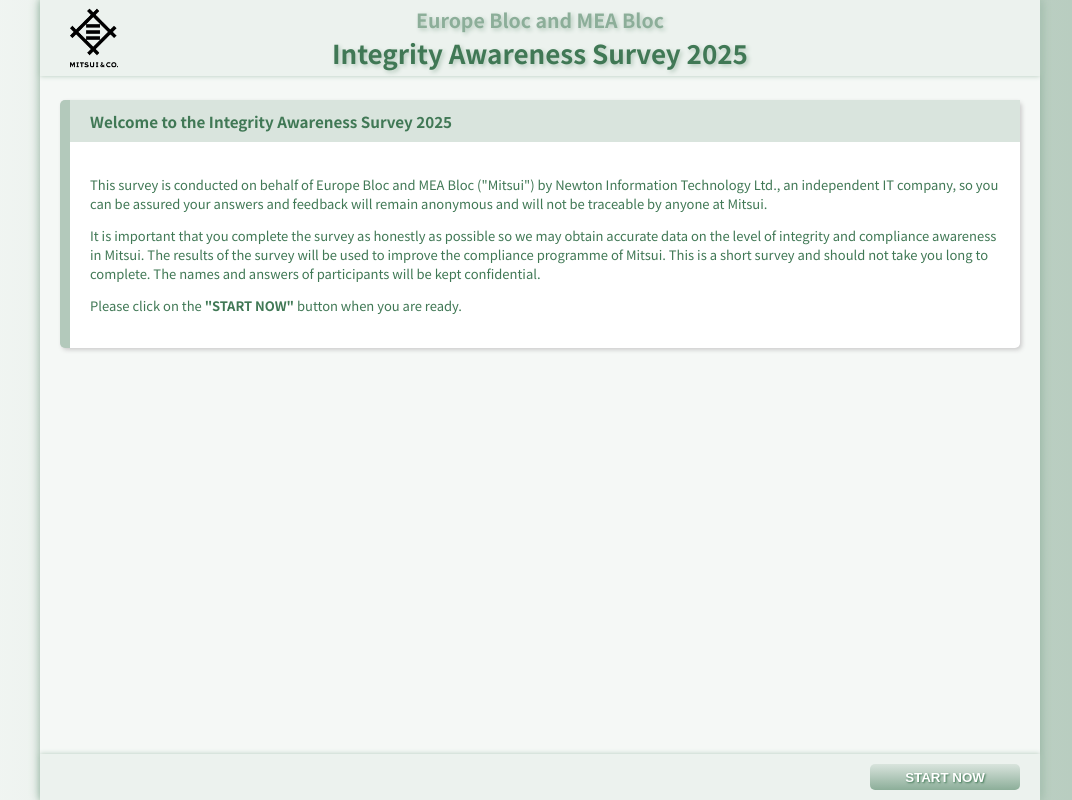
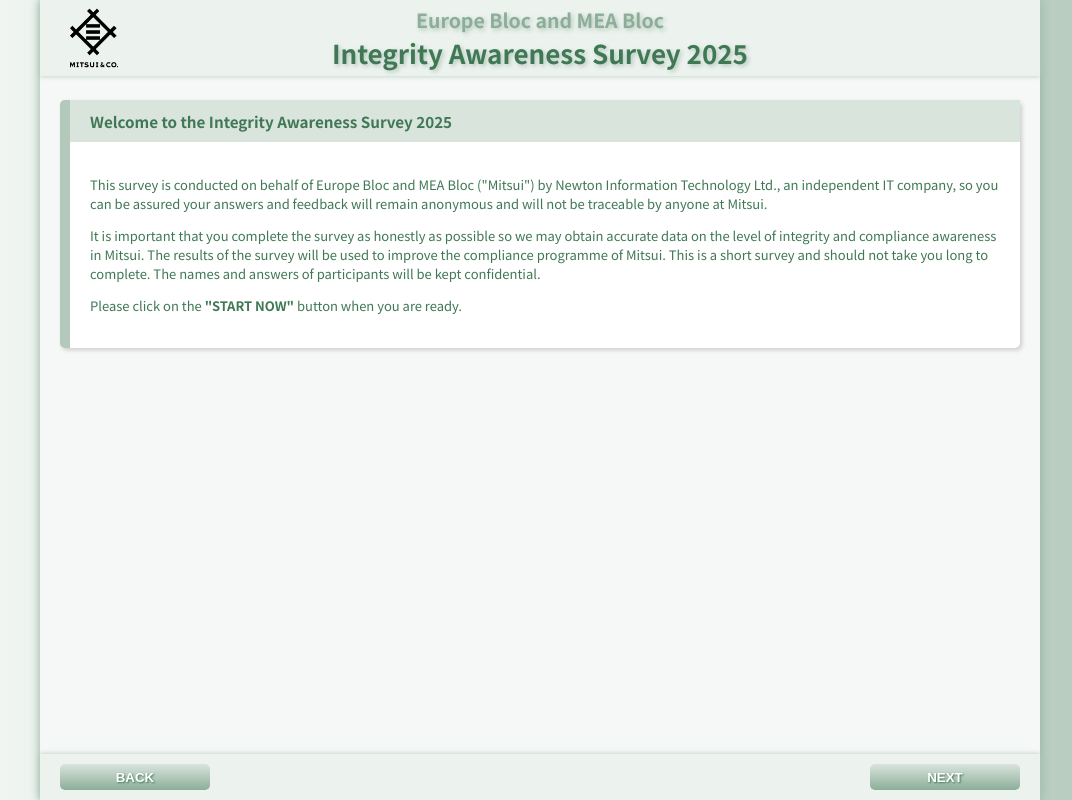
Before and after one commit to cannaono/mitsui-next, a Next.js app: page / in a window 1280 px wide. Shown: the whole page, without its empty margins (100-1172 px from the left). Built offline with nearby package versions, Linux system fonts and the light colour scheme.

Commit message:
template update

```diff
--- a/app/components/footer.tsx
+++ b/app/components/footer.tsx
@@ -1,9 +1,22 @@
+'use client';
+
+import { useRouter } from 'next/navigation';
 
 export default function Footer() {
+	const router = useRouter();
+	// Go Next
+	const goNext = () => {
+		// Go to Survey
+		router.push('/survey');
+	};
+	// Go Back
+	const goBack = () => {
+	};
 	return (
 		<footer>
-			<div><button>BACK</button></div>
-			<div className={`right`}><button>NEXT</button></div>
+			<div><button onClick={goBack}>BACK</button></div>
+			<div className={`right`}><button onClick={goNext}>NEXT</button></div>
+			{/* <div className={`right`}><button onClick={goNext}>START NOW</button></div> */}
 		</footer>
 	);
 }
--- a/app/globals.css
+++ b/app/globals.css
@@ -126,7 +126,7 @@
 }
 main h3{
 	margin: 0;
-	padding: 10px 5px;
+	padding: 6px 15px 6px 5px;
 	display: flex;
 	background-color: var(--color4);
 }
@@ -219,7 +219,7 @@
 
 /* Admin */
 main.admin h3{
-	padding: 10px 20px;
+	padding: 7px 15px;
 }
 main.admin{
 	padding-bottom: 0;
--- a/app/page.tsx
+++ b/app/page.tsx
@@ -1,7 +1,9 @@
 'use client';
 
-import { useSearchParams, useRouter } from 'next/navigation';
+import type { JSX } from 'react';
+import { useSearchParams } from 'next/navigation';
 import Header from './components/header';
+import Footer from './components/footer';
 
 // Contents
 const contents: Record<string, { title: string; body: JSX.Element }> = {
@@ -38,15 +40,11 @@
 	},
 };
 
+// Page
 export default function Home() {
 	const searchParams = useSearchParams();
 	const type = searchParams.get('type') || 'welcome';
 	const content = contents[type as keyof typeof contents] || contents.welcome;
-	const router = useRouter();
-	// Go to Survey
-	const goToSurvey = () => {
-		router.push('/survey');
-	};
 	return(
 		<div id="container">
 			<Header />
@@ -56,10 +54,7 @@
 					<div>{content.body}</div>
 				</div>
 			</main>
-			<footer>
-				<div></div>
-				<div className={`right`}><button onClick={goToSurvey}>START NOW</button></div>
-			</footer>
+			<Footer />
 		</div>
 	);
 }
--- a/package.json
+++ b/package.json
@@ -17,10 +17,10 @@
   "devDependencies": {
     "@eslint/eslintrc": "^3",
     "@types/pg": "^8.15.4",
-    "@types/react": "^19",
-    "@types/react-dom": "^19",
+    "@types/react": "^19.1.8",
+    "@types/react-dom": "^19.1.6",
     "eslint": "^9",
     "eslint-config-next": "15.3.3",
-    "typescript": "^5"
+    "typescript": "^5.8.3"
   }
 }
```
Also changed, not shown: 1 other file (tests, documents, lock files or other folders).
